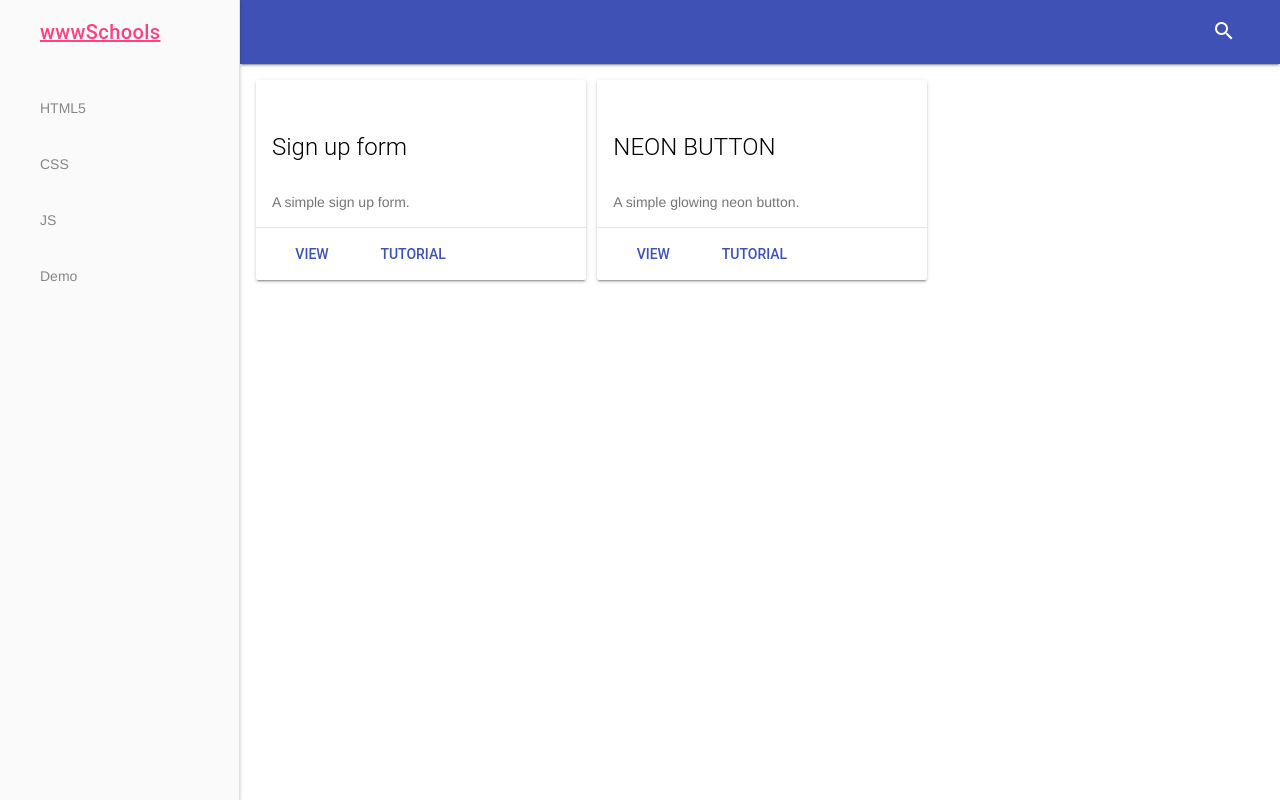
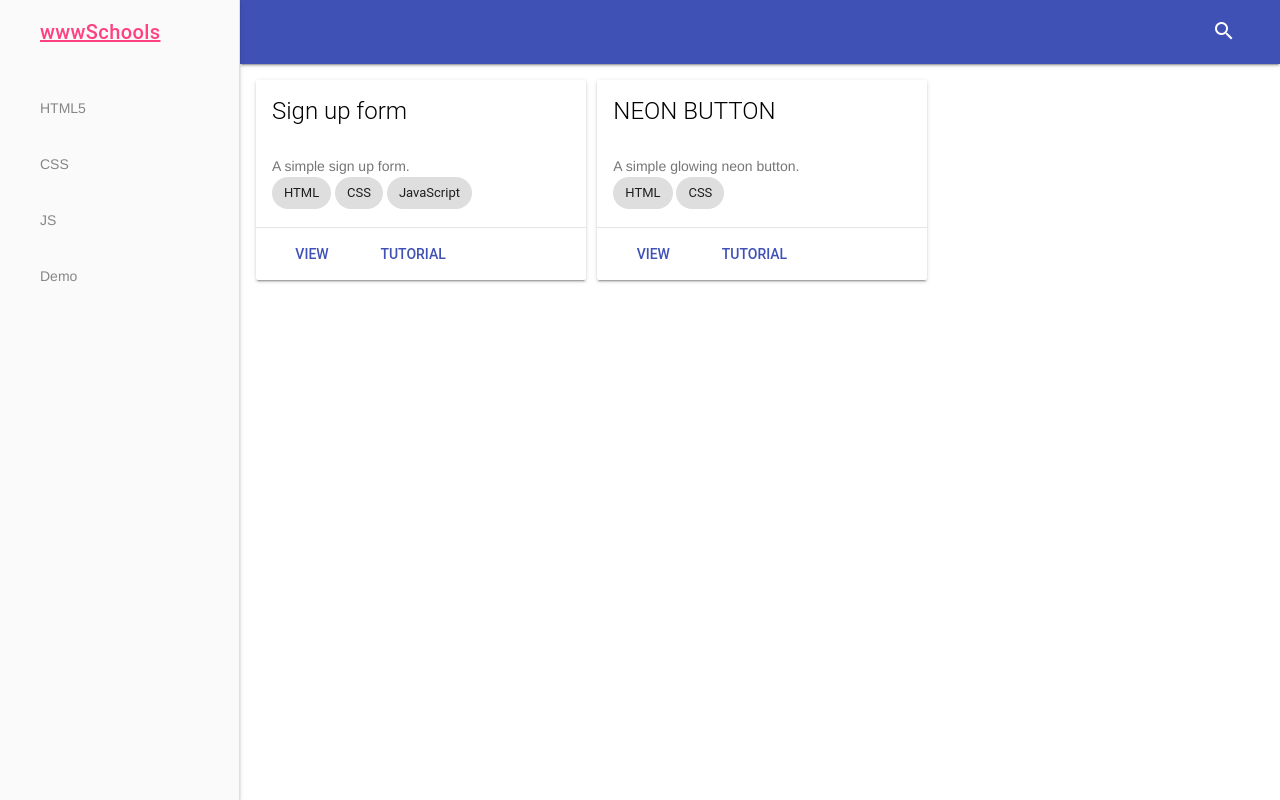
Before and after one commit to codeGame2/wwwSchools, a plain HTML site: page Demo/demo.html in a window 1280 px wide. Drawn offline with nearby package versions, Linux system fonts and the light colour scheme.

Commit message:
Update demo.html

```diff
--- a/Demo/demo.html
+++ b/Demo/demo.html
@@ -49,6 +49,16 @@
   </div>
   <div class="mdl-card__supporting-text">
     A simple sign up form.
+    <br>
+    <span class="mdl-chip">
+        <span class="mdl-chip__text">HTML</span>
+    </span>
+    <span class="mdl-chip">
+        <span class="mdl-chip__text">CSS</span>
+    </span>
+    <span class="mdl-chip">
+        <span class="mdl-chip__text">JavaScript</span>
+    </span>
   </div>
   <div class="mdl-card__actions mdl-card--border">
     <a href="https://codegame2.github.io/wwwSchools/Demo/Sign-up-form/" class="mdl-button mdl-button--colored mdl-js-button mdl-js-ripple-effect">
@@ -67,6 +77,13 @@
   </div>
   <div class="mdl-card__supporting-text">
     A simple glowing neon button.
+    <br>
+    <span class="mdl-chip">
+        <span class="mdl-chip__text">HTML</span>
+    </span>
+    <span class="mdl-chip">
+        <span class="mdl-chip__text">CSS</span>
+    </span>
   </div>
   <div class="mdl-card__actions mdl-card--border">
     <a href="https://codegame2.github.io/wwwSchools/Demo/NEON-BUTTON/" class="mdl-button mdl-button--colored mdl-js-button mdl-js-ripple-effect">
```
